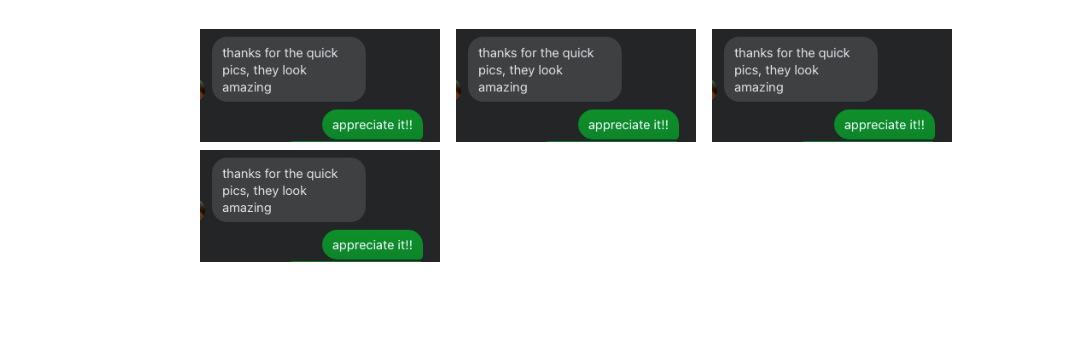
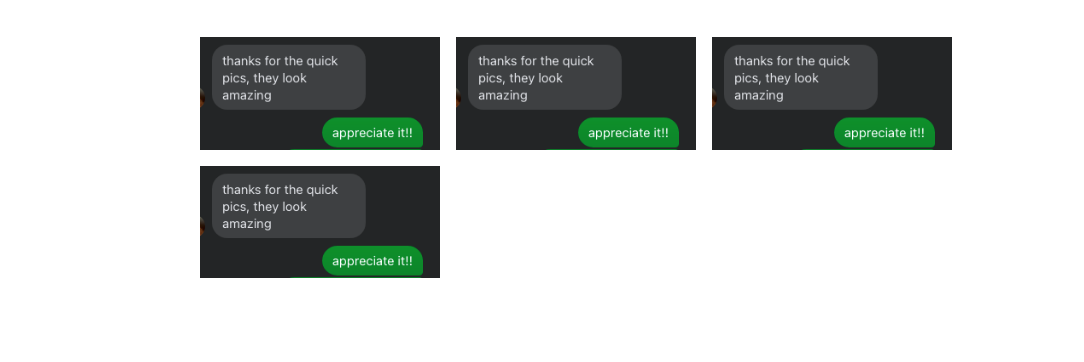
Before and after one commit to peterw/ai_profile-, a plain HTML site: page index.html in a window 1280 px wide. Shown: the part 667-1029 px from the top of the page, without its empty margins (64-1148 px from the left). Drawn offline with nearby package versions, Linux system fonts and the light colour scheme.

Commit message:
fixed padding

```diff
--- a/index.html
+++ b/index.html
@@ -134,16 +134,16 @@
               </h2>
 
               <div class="md:flex md:flex-wrap md:justify-between py-10">
-                <div class="md:w-1/3 px-2">
+                <div class="md:w-1/3 p-2">
                   <img src="pic1.png" alt="testimonial" />
                 </div>
-                <div class="md:w-1/3 px-2">
+                <div class="md:w-1/3 p-2">
                   <img src="pic1.png" alt="testimonial" />
                 </div>
-                <div class="md:w-1/3 px-2">
+                <div class="md:w-1/3 p-2">
                   <img src="pic1.png" alt="testimonial" />
                 </div>
-                <div class="md:w-1/3 px-2 py-2">
+                <div class="md:w-1/3 p-2">
                   <img src="pic1.png" alt="testimonial" />
                 </div>
               </div>
```
